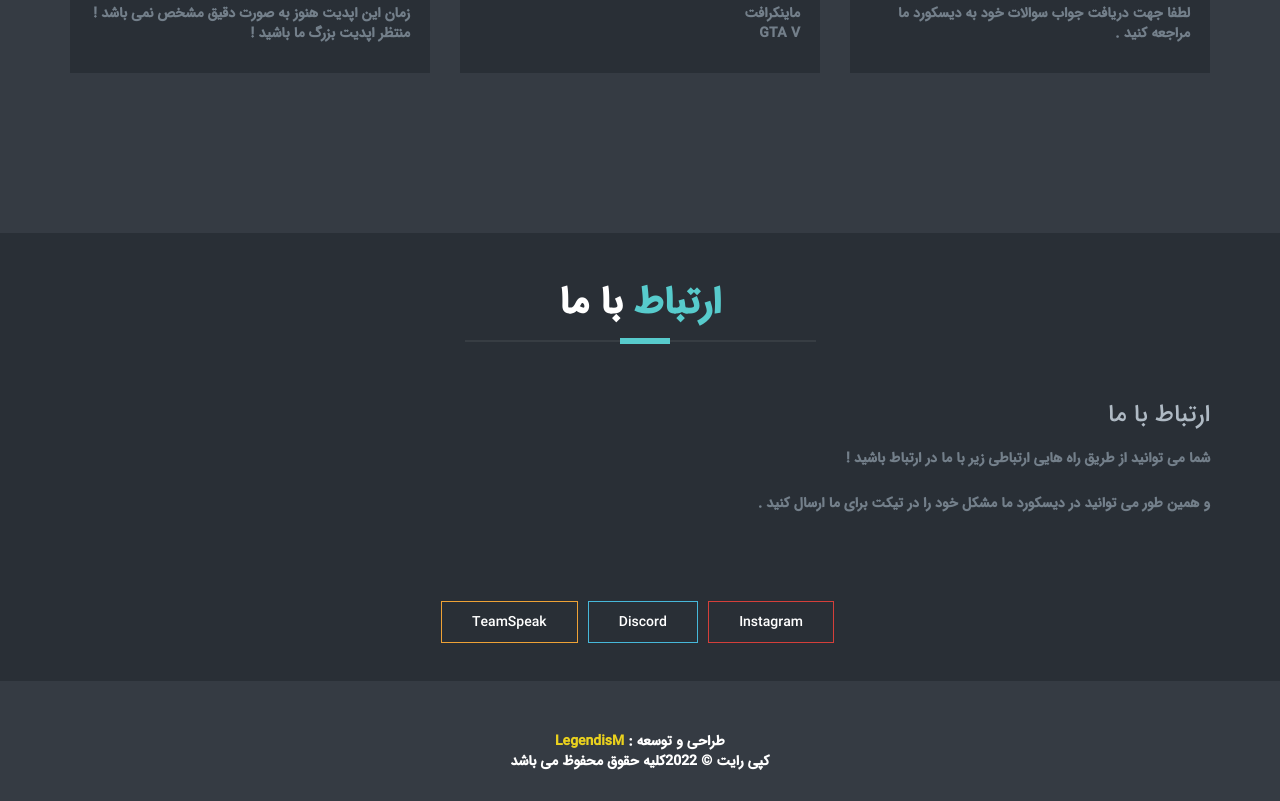
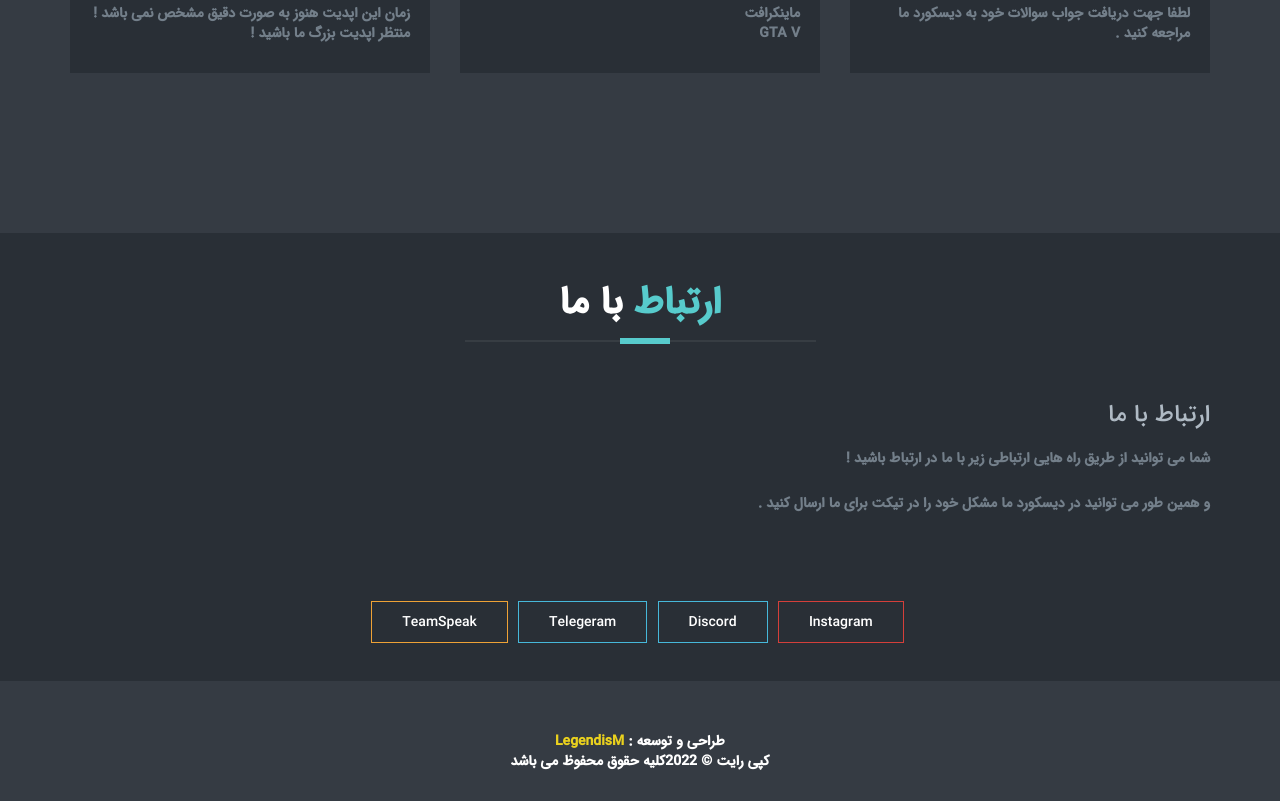
Before and after one commit to gif12/persian, a plain HTML site: page index.html in a window 1280 px wide. Shown: the part 4274-5075 px from the top of the page. Drawn offline with Linux system fonts and the light colour scheme; files whose address does not match are found by name.

Commit message:
Update index.html

```diff
--- a/index.html
+++ b/index.html
@@ -759,9 +759,10 @@ Start Our Team
 				<div class="contact-details">
 					<div class="social-icon">
 						<ul class="list-inline">
-							<a href="https://www.instagram.com/persianrpmta/"><button type="button" class="btn btn-danger" style="margin:3px;">Instagram</button></a>
-							<a href="https://discord.gg/BsNBkdd"><button type="button" class="btn btn-info" style="margin:3px;">Discord</button></a>
-							<a href="ts3server://prpmta.ir/"><button type="button" class="btn btn-warning" style="margin:3px;">TeamSpeak</button></a>
+							<a href="https://instagram.com/lifecityrpmta"><button type="button" class="btn btn-danger" style="margin:3px;">Instagram</button></a>
+							<a href="https://discord.gg/RrVVQyqu5p"><button type="button" class="btn btn-info" style="margin:3px;">Discord</button></a>
+                                                        <a href="https://t.me/lifecityrpmta"><button type="button" class="btn btn-info" style="margin:3px;">Telegeram</button></a>
+							<a href="ts3server://45.81.17.85"><button type="button" class="btn btn-warning" style="margin:3px;">TeamSpeak</button></a>
 						</ul>
 					</div>
 				</div>
```
